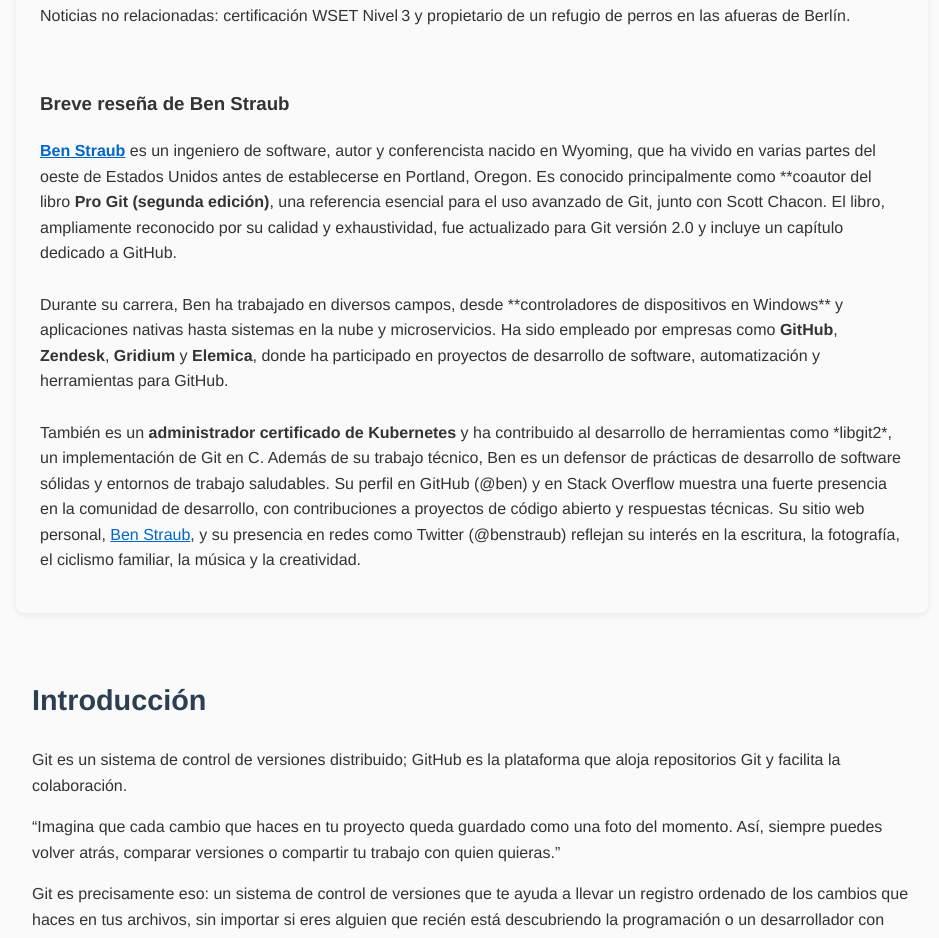
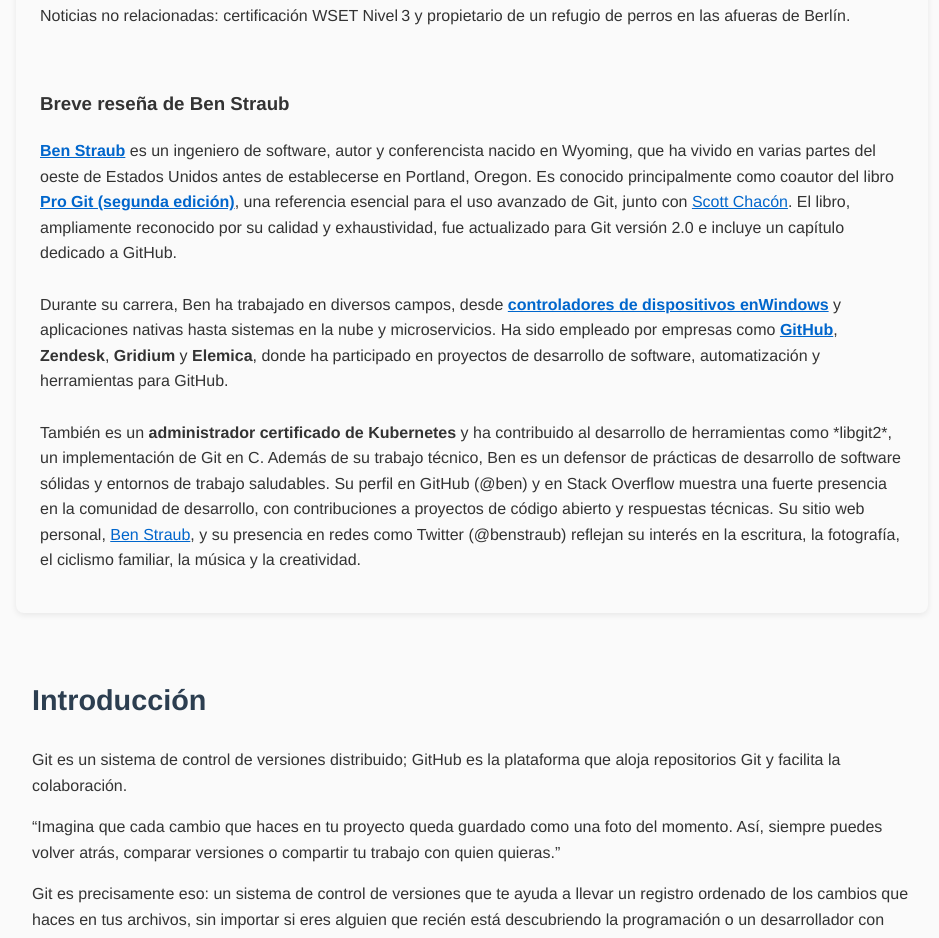
Before and after one commit to taguivalle/GIT_Tutorial, a website: page src/index.html in a window 1280 px wide. Shown: the part 820-1758 px from the top of the page, without its empty margins (168-1107 px from the left). Drawn offline with nearby package versions, Linux system fonts and the light colour scheme; files whose address does not match are found by name.

Commit message:
Hice algunas modificaciones en la sección del autor Ben Straub

```diff
--- a/src/index.html
+++ b/src/index.html
@@ -119,7 +119,8 @@
                 Git.</p>
 
             <h3>Breve reseña de <strong>Scott Chacón</strong></h3>
-            <p>
+            <p cla></p>
+            <p class="justificado">
                 El nombre es
                 <a href="https://scottchacon.com/about/" target="_blank" rel="noopener noreferrer">Scott Chacón</a>.
                 Se presenta como desarrollador de software, evangelista de Git, orador, autor, viajero mundial, padre,
@@ -127,8 +128,9 @@
                 Trabaja en <a href="https://gitbutler.com/" target="_blank"
                     rel="noopener noreferrer"><strong>GitButler</strong></a>, co‑fundó <a
                     href="https://chatterbug.com/en/" target="_blank"
-                    rel="noopener noreferrer"><strong>Chatterbug</strong></a> y <a href="https://github.com/"
-                    target="_blank" rel="noopener noreferrer"><strong>GitHub</strong></a>.
+                    rel="noopener noreferrer"><strong>Chatterbug</strong></a> y <a
+                    href="https://github.com/search?q=Scott%20Chacon&type=repositories" target="_blank"
+                    rel="noopener noreferrer"><strong>GitHub</strong></a>.
                 Además posee una certificación <a
                     href="https://www.wsetglobal.com/es/spanish-qualifications/level-3-award-in-wines-es/"
                     target="_blank" rel="noopener noreferrer">WSET</a> Nivel 3 en vinos y licores, dirige un refugio de
@@ -156,17 +158,23 @@
                 de
                 Berlín.</p> <br>
             <h3>Breve reseña de <strong>Ben Straub</strong></h3>
-            <p><a href="http://ben.straub.cc/" target="_blank" rel="noopener noreferrer"><strong>Ben Straub</strong></a>
+            <p class="jsutificado"><a href="http://ben.straub.cc/" target="_blank" rel="noopener noreferrer"><strong>Ben
+                        Straub</strong></a>
                 es un ingeniero de software, autor y conferencista nacido en Wyoming, que ha vivido en varias partes del
                 oeste de Estados Unidos antes de establecerse en Portland, Oregon. Es conocido principalmente como
-                **coautor del libro <strong>Pro Git (segunda edición)</strong>, una referencia esencial para el uso
-                avanzado de Git, junto con Scott Chacon. El libro, ampliamente reconocido por su calidad y
-                exhaustividad, fue actualizado para Git versión 2.0 y incluye un capítulo dedicado a GitHub. <br> <br>
-                Durante su carrera, Ben ha trabajado en diversos campos, desde **controladores de dispositivos en
-                Windows** y aplicaciones nativas hasta sistemas en la nube y microservicios. Ha sido empleado por
-                empresas como <strong>GitHub</strong>, <strong>Zendesk</strong>, <strong>Gridium</strong> y
-                <strong>Elemica</strong>, donde ha participado en proyectos de desarrollo de software,
-                automatización y herramientas para GitHub. <br><br>
+                coautor del libro <a href="https://www.amazon.com/-/es/Scott-Chacon/dp/1484200772" target="_blank"
+                    rel="noopener noreferrer"><strong>Pro Git (segunda edición)</strong></a>, una referencia esencial
+                para el uso avanzado de Git, junto con <a href="https://scottchacon.com/about/" target="_blank"
+                    rel="noopener noreferrer">Scott Chacón</a>. El libro, ampliamente reconocido por su calidad y
+                exhaustividad, fue actualizado para Git versión 2.0 e incluye un capítulo dedicado a GitHub. <br> <br>
+                Durante su carrera, Ben ha trabajado en diversos campos, desde <a
+                    href="https://learn.microsoft.com/es-es/windows-hardware/drivers/kernel/types-of-windows-drivers"
+                    target="_blank" rel="noopener noreferrer"><strong>controladores de dispositivos
+                        enWindows</strong></a>
+                y aplicaciones nativas hasta sistemas en la nube y microservicios. Ha sido empleado por empresas como
+                <a href="https://github.com/ben" target="_blank" rel="noopener noreferrer"><strong>GitHub</strong></a>,
+                <strong>Zendesk</strong>, <strong>Gridium</strong> y <strong>Elemica</strong>, donde ha participado en
+                proyectos de desarrollo de software, automatización y herramientas para GitHub. <br><br>
                 También es un <strong>administrador certificado de Kubernetes</strong> y ha contribuido al desarrollo
                 de herramientas como *libgit2*, un implementación de Git en C. Además de su trabajo técnico, Ben es
                 un defensor de prácticas de desarrollo de software sólidas y entornos de trabajo saludables.
```
